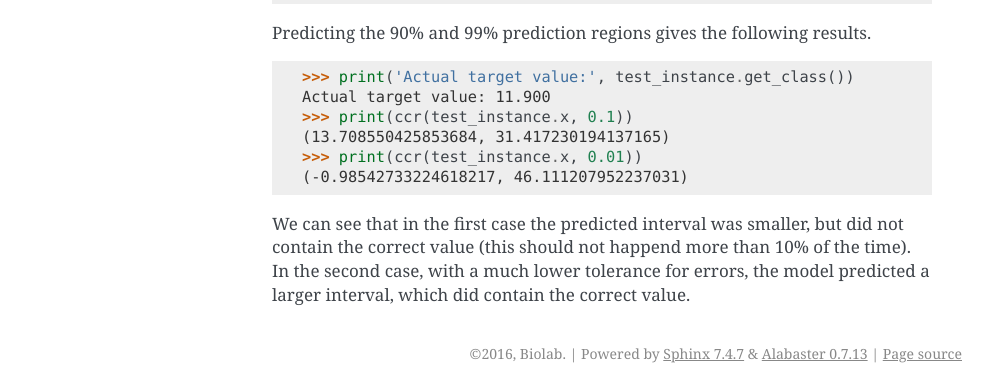
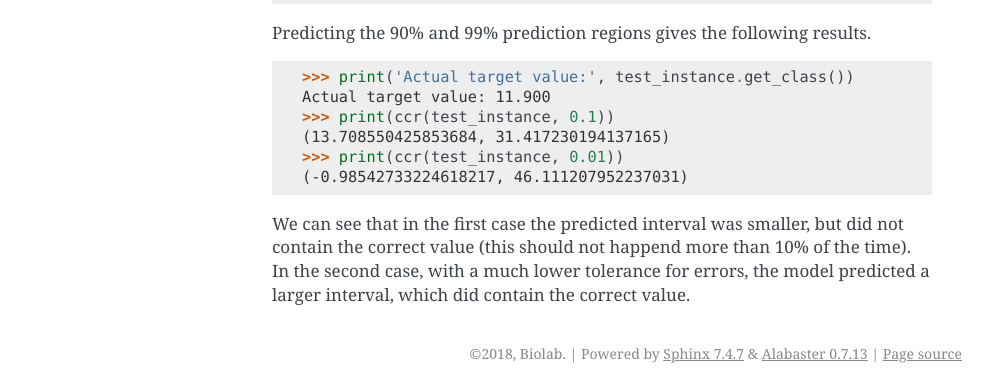
Before and after one commit to biolab/orange3-conformal, a Sphinx documentation site: the page built from doc/tutorial.regression.rst, in a window 1280 px wide. Shown: the part 562-952 px from the top of the page, without its empty margins (148-1141 px from the left). Built offline with Sphinx 7.4.7, drawn with Linux system fonts in a browser that asks for light colours.

Commit message:
Update documentation

```diff
--- a/doc/conf.py
+++ b/doc/conf.py
@@ -24,7 +24,7 @@ class Mock(MagicMock):
         return MagicMock()
 
 MOCK_MODULES = ['sklearn', 'sklearn.model_selection', 'sklearn.ensemble', 'sklearn.svm',
-                'Orange', 'Orange.data', 'Orange.base', 'Orange.classification', 'Orange.regression']
+                'Orange', 'Orange.data', 'Orange.base', 'Orange.classification', 'Orange.regression', 'Orange.distance']
 sys.modules.update((mod_name, Mock()) for mod_name in MOCK_MODULES)
 
 # If extensions (or modules to document with autodoc) are in another directory,
@@ -80,7 +80,7 @@ master_doc = 'index'
 
 # General information about the project.
 project = 'Orange - Conformal Prediction'
-copyright = '2016, Biolab'
+copyright = '2018, Biolab'
 author = 'Biolab'
 
 # The version info for the project you're documenting, acts as replacement for
@@ -88,9 +88,9 @@ author = 'Biolab'
 # built documents.
 #
 # The short X.Y version.
-version = '1.0'
+version = '1.1'
 # The full version, including alpha/beta/rc tags.
-release = '1.0'
+release = '1.1'
 
 # The language for content autogenerated by Sphinx. Refer to documentation
 # for a list of supported languages.
--- a/doc/tutorial.classification.rst
+++ b/doc/tutorial.classification.rst
@@ -28,9 +28,9 @@ Predicting the 90% and 99% prediction regions gives the following results.
 
     >>> print('Actual class:', test_instance.get_class())
     Actual class: Iris-virginica
-    >>> print(ccp(test_instance.x, 0.1))
+    >>> print(ccp(test_instance, 0.1))
     ['Iris-virginica']
-    >>> print(ccp(test_instance.x, 0.01))
+    >>> print(ccp(test_instance, 0.01))
     ['Iris-versicolor', 'Iris-virginica']
 
 We can see that in the first case only the correct class of 'Iris-virginica'
--- a/doc/tutorial.regression.rst
+++ b/doc/tutorial.regression.rst
@@ -27,9 +27,9 @@ Predicting the 90% and 99% prediction regions gives the following results.
 
     >>> print('Actual target value:', test_instance.get_class())
     Actual target value: 11.900
-    >>> print(ccr(test_instance.x, 0.1))
+    >>> print(ccr(test_instance, 0.1))
     (13.708550425853684, 31.417230194137165)
-    >>> print(ccr(test_instance.x, 0.01))
+    >>> print(ccr(test_instance, 0.01))
     (-0.98542733224618217, 46.111207952237031)
 
 We can see that in the first case the predicted interval was smaller, but did
```
Also changed, not shown: 2 other files.
